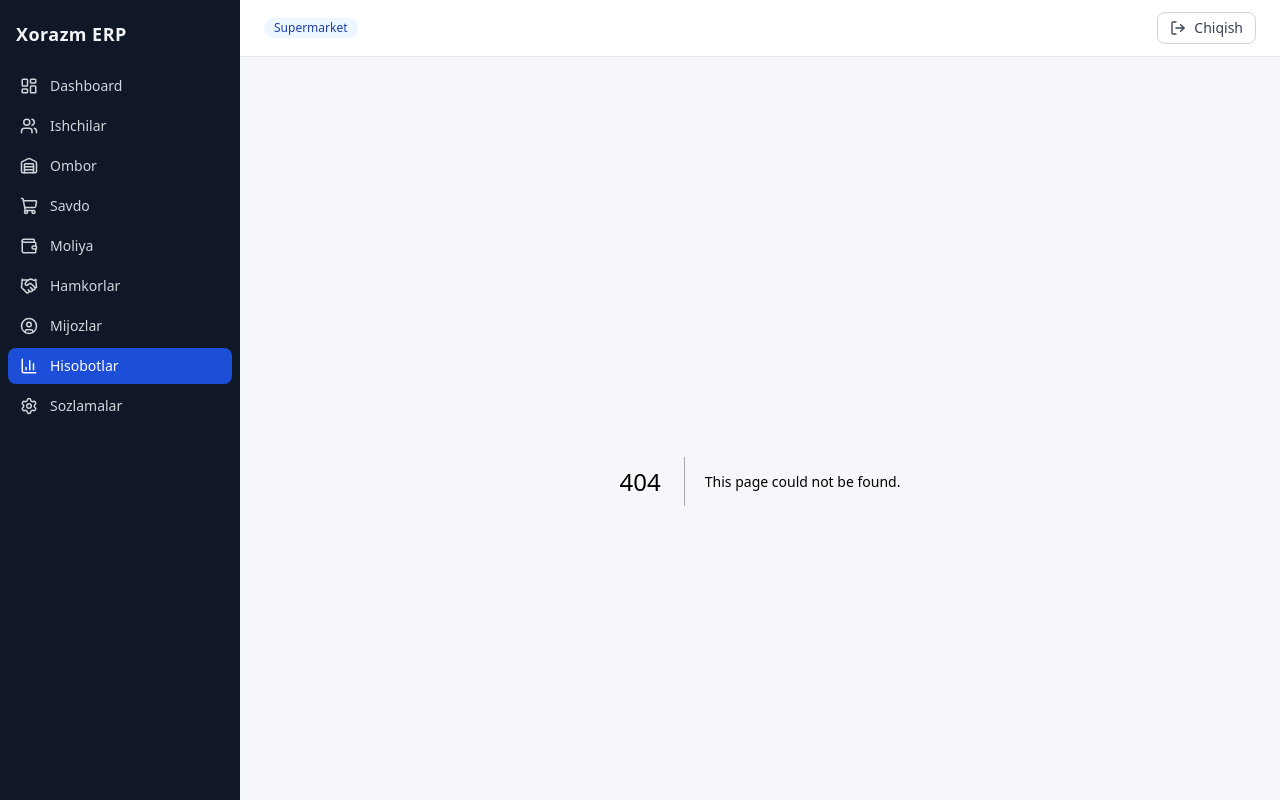
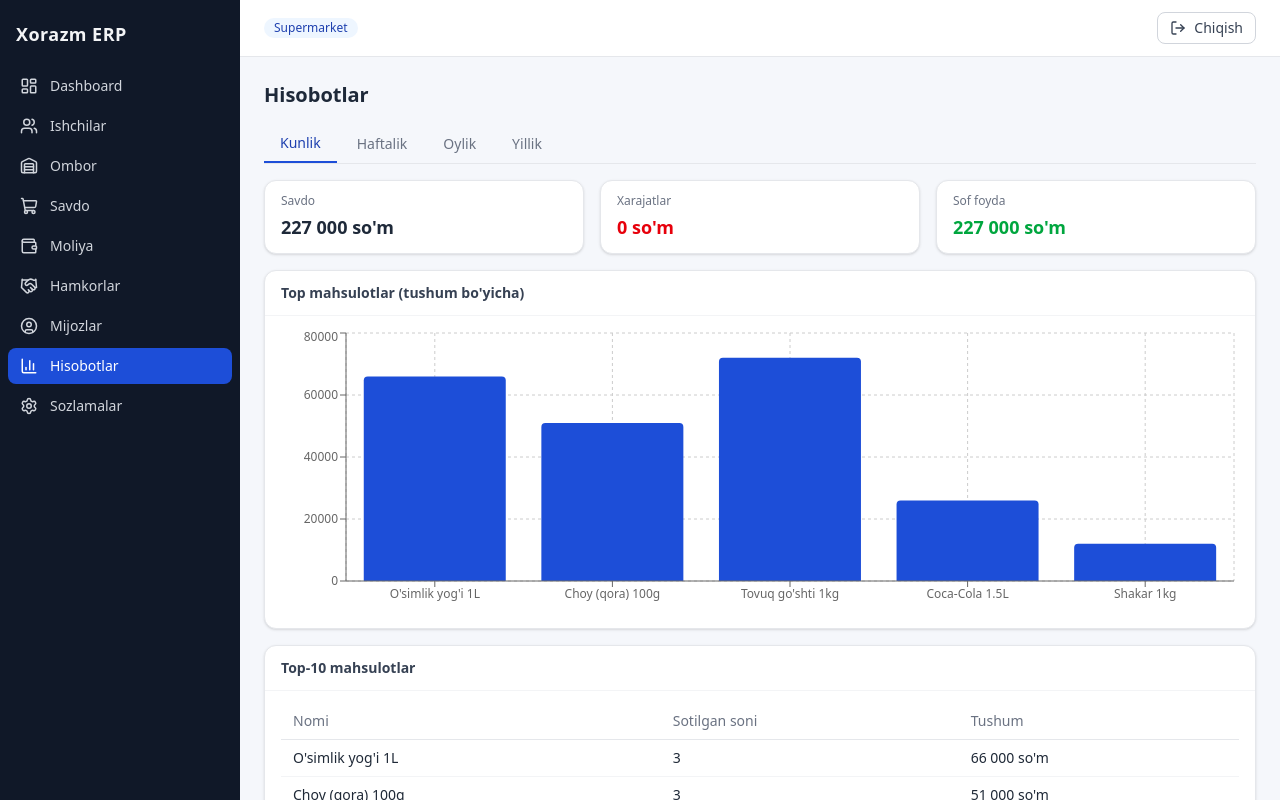
Before and after one commit to davronbek-malikov/xorazm, a Next.js app: page /hisobotlar in a window 1280 px wide. Before the commit this address had no page. Shown: the top 800 px of the page. Built offline with nearby package versions, Linux system fonts and the light colour scheme.

Commit message:
Add reports page with period tabs, chart, and top products

```diff
--- /dev/null
+++ b/src/app/hisobotlar/page.tsx
@@ -0,0 +1,149 @@
+"use client";
+
+import { useAppStore } from "@/lib/store";
+import { formatUZS } from "@/lib/format";
+import { filterSalesByPeriod, totalSales, topProducts, ReportPeriod } from "@/lib/logic/reports";
+import { Sale } from "@/lib/types";
+import { Card, CardHeader, CardTitle, CardContent } from "@/components/ui/card";
+import { Table, Thead, Th, Tbody, Td } from "@/components/ui/table";
+import { Tabs } from "@/components/ui/tabs";
+import { BarChart, Bar, XAxis, YAxis, Tooltip, ResponsiveContainer, CartesianGrid } from "recharts";
+
+const PERIOD_LABELS: Record<ReportPeriod, string> = {
+  daily: "Kunlik",
+  weekly: "Haftalik",
+  monthly: "Oylik",
+  yearly: "Yillik",
+};
+
+function isInPeriod(iso: string, period: ReportPeriod, reference: Date): boolean {
+  const date = new Date(iso);
+  if (period === "daily") {
+    return (
+      date.getFullYear() === reference.getFullYear() &&
+      date.getMonth() === reference.getMonth() &&
+      date.getDate() === reference.getDate()
+    );
+  }
+  if (period === "weekly") {
+    const diffDays = (reference.getTime() - date.getTime()) / (1000 * 60 * 60 * 24);
+    return diffDays >= 0 && diffDays < 7;
+  }
+  if (period === "monthly") {
+    return date.getFullYear() === reference.getFullYear() && date.getMonth() === reference.getMonth();
+  }
+  return date.getFullYear() === reference.getFullYear();
+}
+
+export default function HisobotlarPage() {
+  const sales = useAppStore((s) => s.sales);
+  const expenses = useAppStore((s) => s.expenses);
+  const periods: ReportPeriod[] = ["daily", "weekly", "monthly", "yearly"];
+  const expenseDates = expenses.map((e) => ({ date: e.date, amount: e.amount }));
+
+  return (
+    <div className="space-y-4">
+      <h1 className="text-xl font-semibold text-gray-800">Hisobotlar</h1>
+      <Tabs
+        tabs={periods.map((period) => ({
+          id: period,
+          label: PERIOD_LABELS[period],
+          content: <ReportTab period={period} sales={sales} expenses={expenseDates} />,
+        }))}
+      />
+    </div>
+  );
+}
+
+function ReportTab({
+  period,
+  sales,
+  expenses,
+}: {
+  period: ReportPeriod;
+  sales: Sale[];
+  expenses: { date: string; amount: number }[];
+}) {
+  const reference = new Date();
+  const periodSales = filterSalesByPeriod(sales, period, reference);
+  const revenue = totalSales(periodSales);
+  const periodExpenses = expenses
+    .filter((e) => isInPeriod(e.date, period, reference))
+    .reduce((sum, e) => sum + e.amount, 0);
+  const profit = revenue - periodExpenses;
+  const top = topProducts(periodSales, 10);
+
+  return (
+    <div className="space-y-4">
+      <div className="grid grid-cols-1 gap-4 sm:grid-cols-3">
+        <Card>
+          <CardContent>
+            <p className="text-xs text-gray-500">Savdo</p>
+            <p className="mt-1 text-lg font-semibold text-gray-800">{formatUZS(revenue)}</p>
+          </CardContent>
+        </Card>
+        <Card>
+          <CardContent>
+            <p className="text-xs text-gray-500">Xarajatlar</p>
+            <p className="mt-1 text-lg font-semibold text-red-600">{formatUZS(periodExpenses)}</p>
+          </CardContent>
+        </Card>
+        <Card>
+          <CardContent>
+            <p className="text-xs text-gray-500">Sof foyda</p>
+            <p className="mt-1 text-lg font-semibold text-green-600">{formatUZS(profit)}</p>
+          </CardContent>
+        </Card>
+      </div>
+
+      <Card>
+        <CardHeader>
+          <CardTitle>Top mahsulotlar (tushum bo&apos;yicha)</CardTitle>
+        </CardHeader>
+        <CardContent>
+          {top.length === 0 ? (
+            <p className="text-sm text-gray-500">Bu davrda savdo yo&apos;q</p>
+          ) : (
+            <div className="h-72 w-full">
+              <ResponsiveContainer width="100%" height="100%">
+                <BarChart data={top.slice(0, 5)}>
+                  <CartesianGrid strokeDasharray="3 3" />
+                  <XAxis dataKey="name" tick={{ fontSize: 12 }} />
+                  <YAxis tick={{ fontSize: 12 }} />
+                  <Tooltip formatter={(value) => formatUZS(Number(value))} />
+                  <Bar dataKey="revenue" fill="#1d4ed8" radius={[4, 4, 0, 0]} />
+                </BarChart>
+              </ResponsiveContainer>
+            </div>
+          )}
+        </CardContent>
+      </Card>
+
+      <Card>
+        <CardHeader>
+          <CardTitle>Top-10 mahsulotlar</CardTitle>
+        </CardHeader>
+        <CardContent>
+          <Table>
+            <Thead>
+              <tr>
+                <Th>Nomi</Th>
+                <Th>Sotilgan soni</Th>
+                <Th>Tushum</Th>
+              </tr>
+            </Thead>
+            <Tbody>
+              {top.map((item) => (
+                <tr key={item.productId}>
+                  <Td>{item.name}</Td>
+                  <Td>{item.qtySold}</Td>
+                  <Td>{formatUZS(item.revenue)}</Td>
+                </tr>
+              ))}
+            </Tbody>
+          </Table>
+        </CardContent>
+      </Card>
+    </div>
+  );
+}
```
